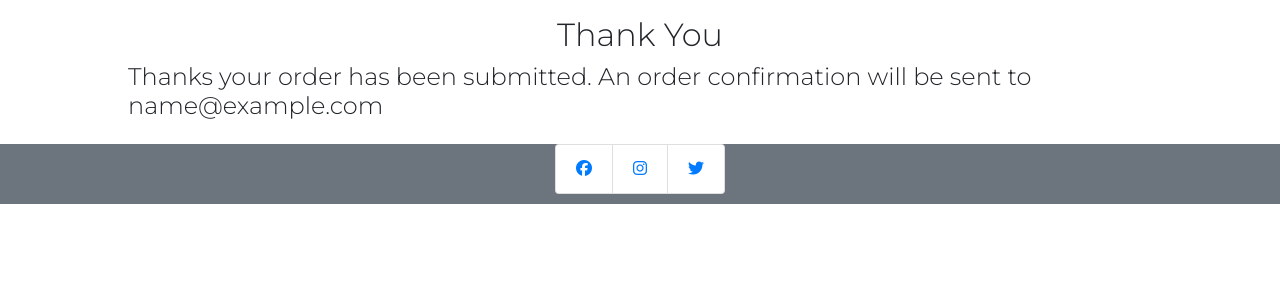
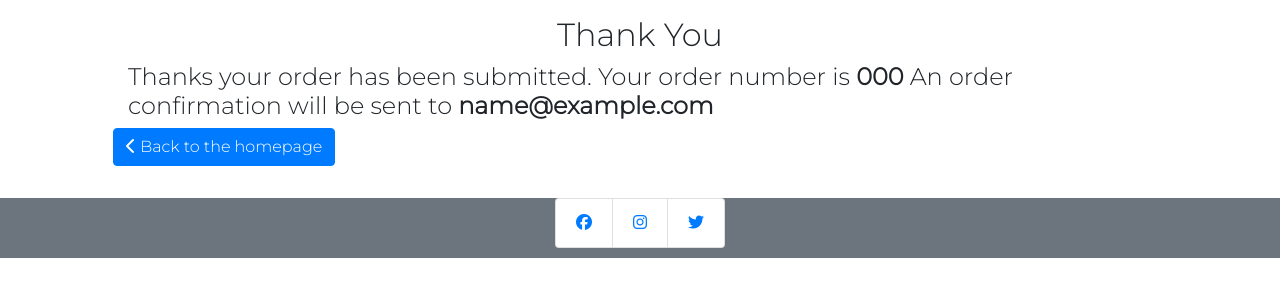
Before and after one commit to BegumDev/zafiya, a Django app: page /checkout/checkout_success/000 in a window 1280 px wide. Shown: the part 214-514 px from the top of the page. Run offline with Django 3.2, Linux system fonts and the light colour scheme; tables that the repository leaves empty hold one stand-in row (values such as "Sample post"); some libraries are stand-ins or nearby versions.

Commit message:
Add back to homeoage button after successful checkout.

```diff
--- a/checkout/templates/checkout/checkout_success.html
+++ b/checkout/templates/checkout/checkout_success.html
@@ -16,8 +16,13 @@
 <section class="mb-3">
     <div class="row">
         <div class="col-12">
-            <h4>Thanks your order has been submitted. An order confirmation will be sent to {{ order.email }}</h4>
+            <h4>Thanks your order has been submitted.
+                Your order number is <strong>{{ order.order_number }}</strong> An order confirmation will be sent to <strong>{{ order.email }}</strong></h4>
         </div>
+        <a href="{% url 'home' %}" class="btn btn-md btn-primary mb-3">
+            <i class="fa-solid fa-chevron-left"></i>
+            <span>Back to the homepage</span>
+        </a>
     </div>
 
 
```
